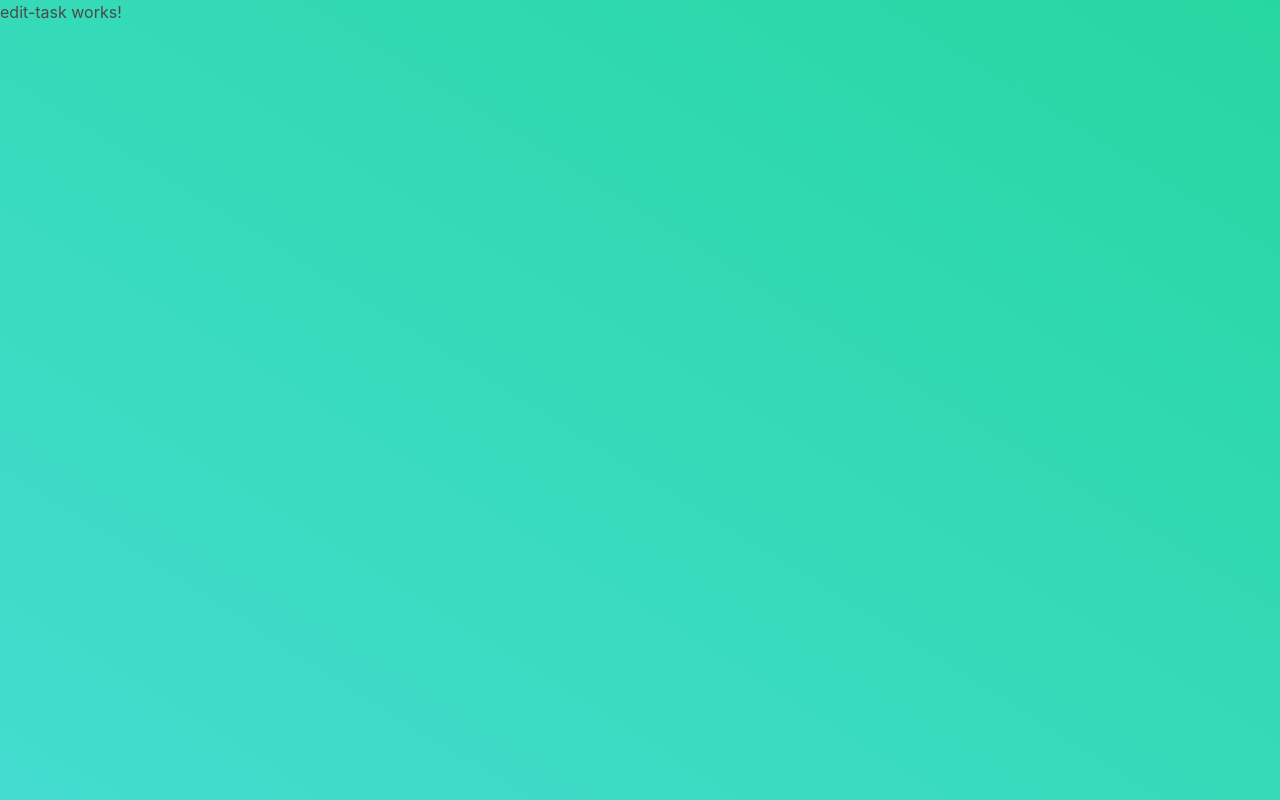
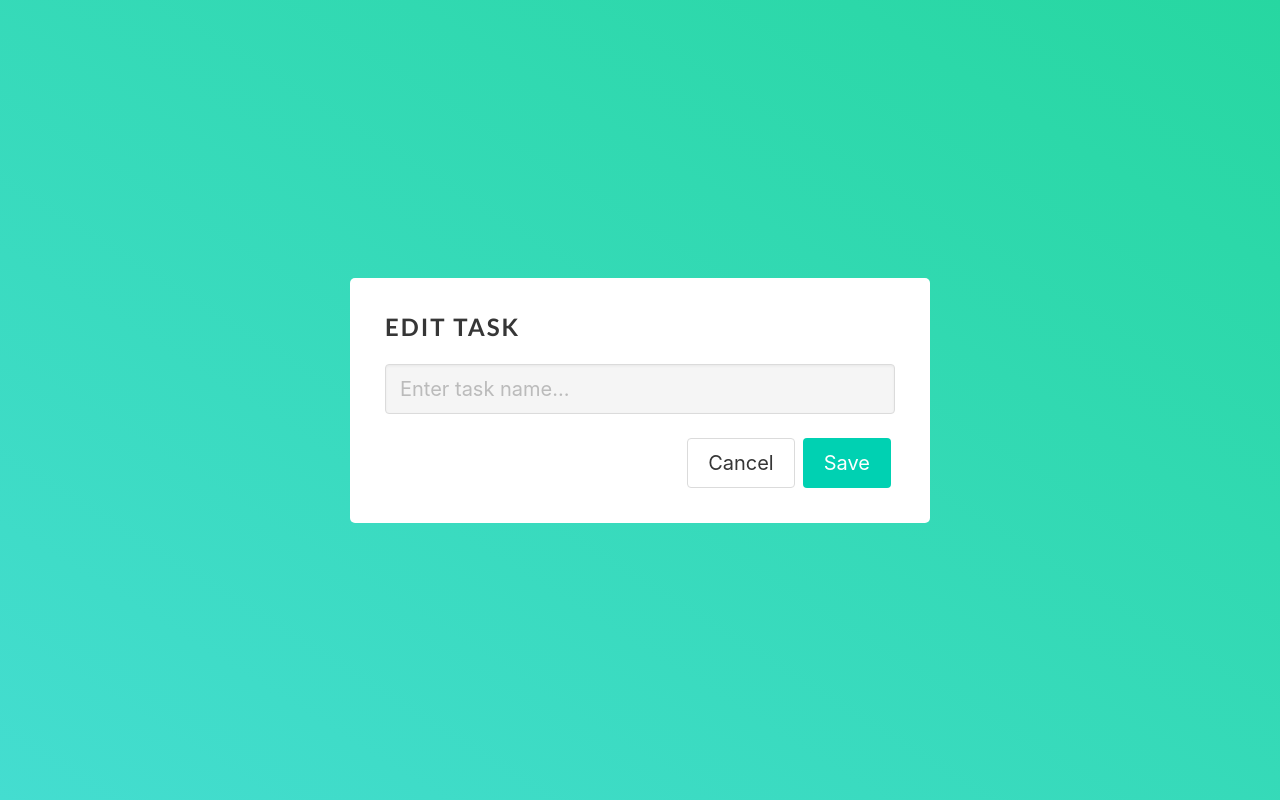
Before and after one commit to thesamtj/TaskManager-Client, an Angular app: page /lists/1/edit-task/1 in a window 1280 px wide. Built offline with nearby package versions, Linux system fonts and the light colour scheme.

Commit message:
Add edit task

```diff
--- a/src/app/pages/edit-list/edit-list.component.html
+++ b/src/app/pages/edit-list/edit-list.component.html
@@ -1 +1,16 @@
-<p>edit-list works!</p>
+<div class="centered-content">
+    <div class="modal-box">
+      <h1 class="title">
+        Edit list
+      </h1>
+
+      <input #listTitleInput class="input has-background-light is-medium" type="text" placeholder="Enter list name...">
+      <br><br>
+      <div class="buttons is-right">
+        <button class="button is-medium" routerLink="/">Cancel</button>
+        <button class="button is-primary has-text-white is-medium" (click)="updateList(listTitleInput.value)">Save</button>
+      </div>
+
+
+    </div>
+  </div>
--- a/src/app/pages/edit-list/edit-list.component.ts
+++ b/src/app/pages/edit-list/edit-list.component.ts
@@ -1,4 +1,6 @@
 import { Component, OnInit } from '@angular/core';
+import { ActivatedRoute, Params, Router } from '@angular/router';
+import { TaskService } from 'src/app/task.service';
 
 @Component({
   selector: 'app-edit-list',
@@ -7,9 +9,24 @@ import { Component, OnInit } from '@angular/core';
 })
 export class EditListComponent implements OnInit {
 
-  constructor() { }
+  constructor(private route: ActivatedRoute, private taskService: TaskService, private router: Router) { }
+
+  listId: string;
+
 
   ngOnInit() {
+    this.route.params.subscribe(
+      (params: Params) => {
+        this.listId = params.listId;
+        console.log(params.listId);
+      }
+    )
+  }
+
+  updateList(title: string) {
+    this.taskService.updateList(this.listId, title).subscribe(() => {
+      this.router.navigate(['/lists', this.listId]);
+    })
   }
 
 }
--- a/src/app/pages/edit-task/edit-task.component.html
+++ b/src/app/pages/edit-task/edit-task.component.html
@@ -1 +1,14 @@
-<p>edit-task works!</p>
+<div class="centered-content">
+    <div class="modal-box">
+      <h1 class="title">
+        Edit task
+      </h1>
+
+      <input #taskTitleInput class="input has-background-light is-medium" type="text" placeholder="Enter task name...">
+      <br><br>
+      <div class="buttons is-right">
+        <button class="button is-medium" routerLink="/">Cancel</button>
+        <button class="button is-primary has-text-white is-medium" (click)="updateTask(taskTitleInput.value)">Save</button>
+      </div>
+    </div>
+  </div>
--- a/src/app/pages/edit-task/edit-task.component.ts
+++ b/src/app/pages/edit-task/edit-task.component.ts
@@ -1,4 +1,6 @@
 import { Component, OnInit } from '@angular/core';
+import { Params, ActivatedRoute, Router } from '@angular/router';
+import { TaskService } from 'src/app/task.service';
 
 @Component({
   selector: 'app-edit-task',
@@ -7,9 +9,25 @@ import { Component, OnInit } from '@angular/core';
 })
 export class EditTaskComponent implements OnInit {
 
-  constructor() { }
+  constructor(private route: ActivatedRoute, private taskService: TaskService, private router: Router) { }
+
+  taskId: string;
+  listId: string;
+
 
   ngOnInit() {
+    this.route.params.subscribe(
+      (params: Params) => {
+        this.taskId = params.taskId;
+        this.listId = params.listId;
+      }
+    )
+  }
+
+  updateTask(title: string) {
+    this.taskService.updateTask(this.listId, this.taskId, title).subscribe(() => {
+      this.router.navigate(['/lists', this.listId]);
+    })
   }
 
 }
```
